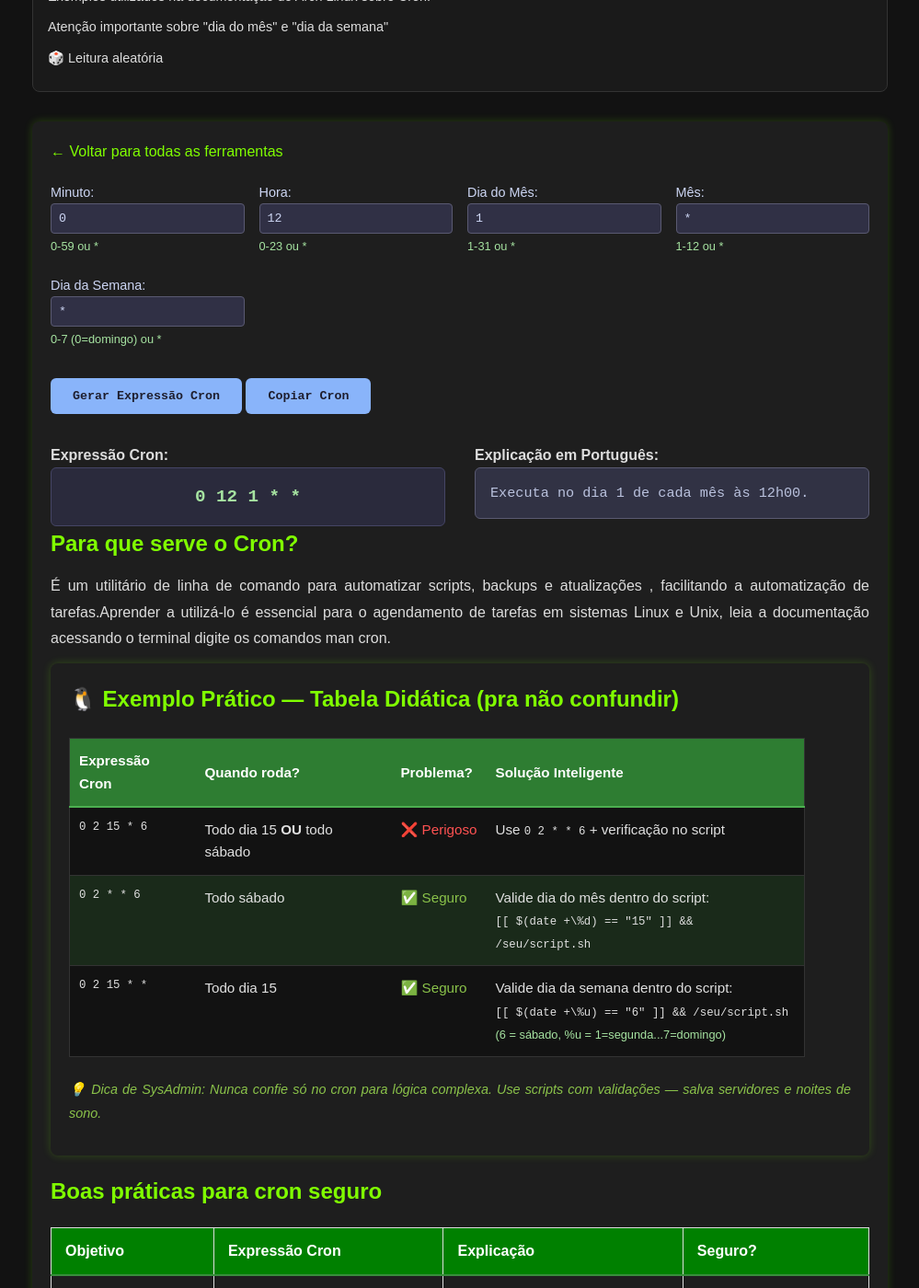
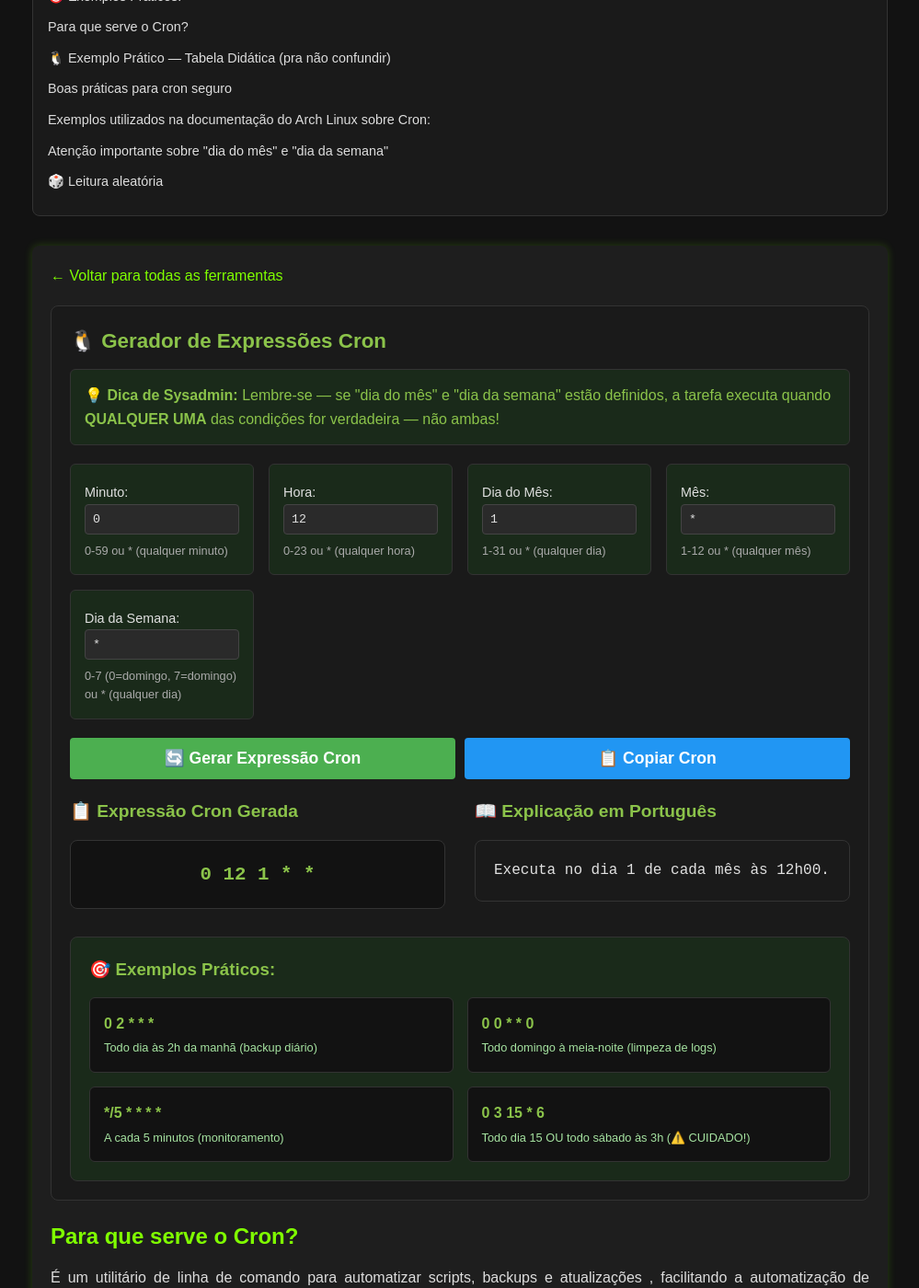
Before and after one commit to Piolinux/piolinux-site, a Jekyll site: the page built from _pages/tools/cron-generator.html, in a window 1280 px wide and 1400 px high, scrolled down 416 px. Shown: the whole window at 92% size, without its empty margins (140-1139 px from the left). Built offline with Jekyll 4.4.1, drawn with Linux system fonts in a browser that asks for light colours; some of the changed text lies outside the part shown.

Commit message:
Update cron-generator.html

```diff
--- a/_pages/tools/cron-generator.html
+++ b/_pages/tools/cron-generator.html
@@ -15,44 +15,106 @@ tags: [cron, linux, sysadmin, automacao, devops, servidores]
 <section class="tool-single-page">
   <a href="/ferramentas/" class="back-link">← Voltar para todas as ferramentas</a>
 
-  <div>
-    <div style="display: grid; grid-template-columns: repeat(auto-fit, minmax(200px, 1fr)); gap: 1rem; margin: 1rem 0;">
-      <div>
-        <label>Minuto: <input type="text" id="cronMinute" placeholder="*" value="0"></label>
-        <small>0-59 ou *</small>
+ <div class="tool-container" style="background: #1a1a1a; padding: 20px; border-radius: 8px; border: 1px solid #333; margin: 20px 0;">
+  <h2 class="tool-title" style="color: #8bc34a; margin-top: 0; font-size: 1.4em;">🐧 Gerador de Expressões Cron</h2>
+
+  <div style="background: #1a2a1a; color: #8bc34a; padding: 15px; border-radius: 6px; margin-bottom: 20px; border: 1px solid #333;">
+    <strong>💡 Dica de Sysadmin:</strong> Lembre-se — se "dia do mês" e "dia da semana" estão definidos, a tarefa executa quando <strong>QUALQUER UMA</strong> das condições for verdadeira — não ambas!
   </div>
-      <div>
-        <label>Hora: <input type="text" id="cronHour" placeholder="*" value="12"></label>
-        <small>0-23 ou *</small>
+
+  <div style="display: grid; grid-template-columns: repeat(auto-fit, minmax(200px, 1fr)); gap: 16px; margin-bottom: 20px;">
+    <div style="background: #1a2a1a; padding: 15px; border-radius: 6px; border: 1px solid #333;">
+      <label style="color: #e0e0e0; display: block; margin-bottom: 8px;">
+        Minuto:
+        <input type="text" id="cronMinute" placeholder="*" value="0" style="width: 100%; padding: 8px; background: #2a2a2a; color: #e0e0e0; border: 1px solid #444; border-radius: 4px; font-family: monospace;">
+      </label>
+      <small style="color: #aaa; display: block;">0-59 ou * (qualquer minuto)</small>
     </div>
-      <div>
-        <label>Dia do Mês: <input type="text" id="cronDay" placeholder="*" value="1"></label>
-        <small>1-31 ou *</small>
+
+    <div style="background: #1a2a1a; padding: 15px; border-radius: 6px; border: 1px solid #333;">
+      <label style="color: #e0e0e0; display: block; margin-bottom: 8px;">
+        Hora:
+        <input type="text" id="cronHour" placeholder="*" value="12" style="width: 100%; padding: 8px; background: #2a2a2a; color: #e0e0e0; border: 1px solid #444; border-radius: 4px; font-family: monospace;">
+      </label>
+      <small style="color: #aaa; display: block;">0-23 ou * (qualquer hora)</small>
     </div>
-      <div>
-        <label>Mês: <input type="text" id="cronMonth" placeholder="*" value="*"></label>
-        <small>1-12 ou *</small>
+
+    <div style="background: #1a2a1a; padding: 15px; border-radius: 6px; border: 1px solid #333;">
+      <label style="color: #e0e0e0; display: block; margin-bottom: 8px;">
+        Dia do Mês:
+        <input type="text" id="cronDay" placeholder="*" value="1" style="width: 100%; padding: 8px; background: #2a2a2a; color: #e0e0e0; border: 1px solid #444; border-radius: 4px; font-family: monospace;">
+      </label>
+      <small style="color: #aaa; display: block;">1-31 ou * (qualquer dia)</small>
     </div>
-      <div>
-        <label>Dia da Semana: <input type="text" id="cronWeekday" placeholder="*" value="*"></label>
-        <small>0-7 (0=domingo) ou *</small>
+
+    <div style="background: #1a2a1a; padding: 15px; border-radius: 6px; border: 1px solid #333;">
+      <label style="color: #e0e0e0; display: block; margin-bottom: 8px;">
+        Mês:
+        <input type="text" id="cronMonth" placeholder="*" value="*" style="width: 100%; padding: 8px; background: #2a2a2a; color: #e0e0e0; border: 1px solid #444; border-radius: 4px; font-family: monospace;">
+      </label>
+      <small style="color: #aaa; display: block;">1-12 ou * (qualquer mês)</small>
+    </div>
+
+    <div style="background: #1a2a1a; padding: 15px; border-radius: 6px; border: 1px solid #333;">
+      <label style="color: #e0e0e0; display: block; margin-bottom: 8px;">
+        Dia da Semana:
+        <input type="text" id="cronWeekday" placeholder="*" value="*" style="width: 100%; padding: 8px; background: #2a2a2a; color: #e0e0e0; border: 1px solid #444; border-radius: 4px; font-family: monospace;">
+      </label>
+      <small style="color: #aaa; display: block;">0-7 (0=domingo, 7=domingo) ou * (qualquer dia)</small>
     </div>
   </div>
-    <button class="tool-button" onclick="generateCron()">Gerar Expressão Cron</button>
-    <button class="tool-button" onclick="copyCron()">Copiar Cron</button>
-    <div style="margin-top: 1rem; display: grid; grid-template-columns: 1fr 1fr; gap: 2rem;">
+
+  <div style="display: flex; gap: 10px; margin-bottom: 20px;">
+    <button onclick="generateCron()" style="background: #4caf50; color: white; border: none; padding: 12px 24px; border-radius: 4px; cursor: pointer; font-weight: bold; font-size: 1.1em; flex: 1;">
+      🔄 Gerar Expressão Cron
+    </button>
+    <button onclick="copyCron()" style="background: #2196F3; color: white; border: none; padding: 12px 24px; border-radius: 4px; cursor: pointer; font-weight: bold; font-size: 1.1em; flex: 1;">
+      📋 Copiar Cron
+    </button>
+  </div>
+
+  <div style="display: grid; grid-template-columns: 1fr 1fr; gap: 2rem; margin-top: 20px;">
     <div>
-        <h4>Expressão Cron:</h4>
-        <div id="cronOutput" style="padding: 1rem; background: #2a2a3c; border: 1px solid #454565; border-radius: 6px; color: #a6e3a1; font-family: monospace; font-size: 1.2rem; font-weight: bold; text-align: center;"></div>
+      <h3 style="color: #8bc34a; margin-bottom: 15px; font-size: 1.2em;">📋 Expressão Cron Gerada</h3>
+      <div id="cronOutput" style="padding: 20px; background: #121212; border: 1px solid #333; border-radius: 8px; color: #8bc34a; font-family: 'Courier New', monospace; font-size: 1.3em; font-weight: bold; text-align: center; min-height: 60px; display: flex; align-items: center; justify-content: center;">
+        0 12 1 * *
       </div>
+    </div>
+
     <div>
-        <h4>Explicação em Português:</h4>
-        <div id="cronExplanation" style="padding: 1rem; background: #313244; border: 1px solid #5a5a72; border-radius: 6px; color: #bac2de; font-family: monospace; font-size: 0.95rem; line-height: 1.5;"></div>
-        <div id="cronWarning" style="margin-top: 1rem; padding: 0.75rem; background: #f38ba8; color: #1e1e2e; border-radius: 6px; font-family: monospace; font-size: 0.9rem; display: none;"></div>
+      <h3 style="color: #8bc34a; margin-bottom: 15px; font-size: 1.2em;">📖 Explicação em Português</h3>
+      <div id="cronExplanation" style="padding: 20px; background: #1a1a1a; border: 1px solid #333; border-radius: 8px; color: #e0e0e0; font-family: 'Courier New', monospace; font-size: 1em; line-height: 1.6; min-height: 60px;">
+        Executa todo dia 1 de cada mês às 12h00.
+      </div>
+
+      <div id="cronWarning" style="margin-top: 20px; padding: 15px; background: #330000; color: #ff5252; border: 1px solid #ff5252; border-radius: 8px; font-family: 'Courier New', monospace; font-size: 0.95em; display: none;">
+        ⚠️ <strong>ATENÇÃO:</strong> Se "dia do mês" e "dia da semana" estão definidos, a tarefa executa quando QUALQUER UMA das condições for verdadeira — não as duas juntas. Para executar só quando ambas forem verdadeiras, adicione uma verificação no seu script.
       </div>
     </div>
   </div>
 
+  <div style="background: #1a2a1a; color: #8bc34a; padding: 20px; border-radius: 8px; margin-top: 30px; border: 1px solid #333;">
+    <h3 style="color: #8bc34a; margin-top: 0;">🎯 Exemplos Práticos:</h3>
+    <div style="display: grid; grid-template-columns: 1fr 1fr; gap: 15px; margin-top: 15px;">
+      <div style="background: #121212; padding: 15px; border-radius: 6px; border: 1px solid #333;">
+        <strong>0 2 * * *</strong><br>
+        <small>Todo dia às 2h da manhã (backup diário)</small>
+      </div>
+      <div style="background: #121212; padding: 15px; border-radius: 6px; border: 1px solid #333;">
+        <strong>0 0 * * 0</strong><br>
+        <small>Todo domingo à meia-noite (limpeza de logs)</small>
+      </div>
+      <div style="background: #121212; padding: 15px; border-radius: 6px; border: 1px solid #333;">
+        <strong>*/5 * * * *</strong><br>
+        <small>A cada 5 minutos (monitoramento)</small>
+      </div>
+      <div style="background: #121212; padding: 15px; border-radius: 6px; border: 1px solid #333;">
+        <strong>0 3 15 * 6</strong><br>
+        <small>Todo dia 15 OU todo sábado às 3h (⚠️ CUIDADO!)</small>
+      </div>
+    </div>
+  </div>
+</div>
   <div class="seo-content">
   <h2>Para que serve o  Cron?</h2>
   <p>É um utilitário de linha de comando para automatizar scripts,
```
Lines whose indentation alone changed are shown as unchanged.
